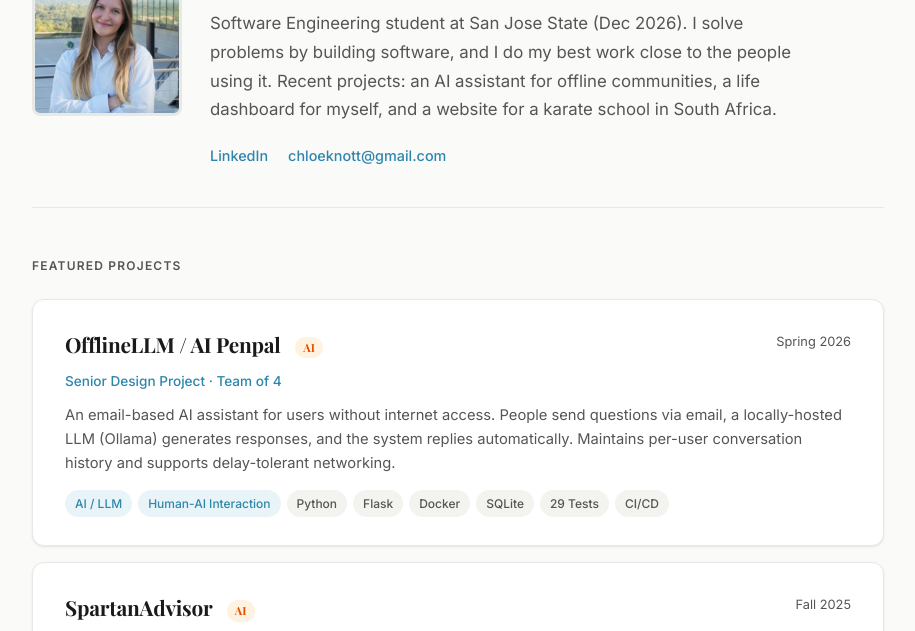
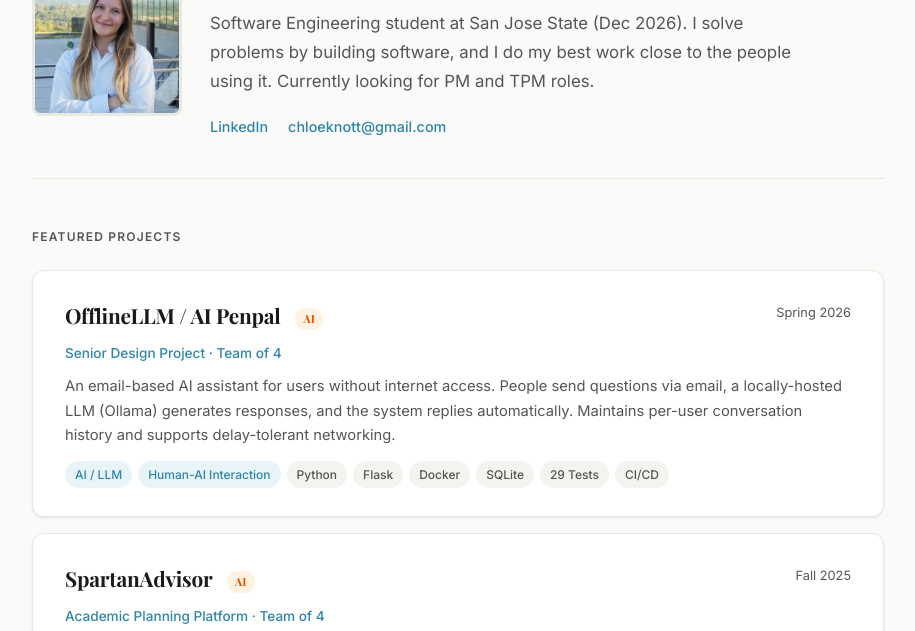
Before and after one commit to chloeknott/portfolio, a plain HTML site: page index.html in a window 1280 px wide. Shown: the part 124-755 px from the top of the page, without its empty margins (182-1097 px from the left). Drawn offline with nearby package versions, Linux system fonts and the light colour scheme.

Commit message:
Update bio

```diff
--- a/index.html
+++ b/index.html
@@ -253,7 +253,7 @@
         <img src="headshot.jpeg" alt="Chloe Knott" class="headshot" />
         <div>
       <h1>Chloe Knott</h1>
-      <p>Software Engineering student at San Jose State (Dec 2026). I solve problems by building software, and I do my best work close to the people using it. Recent projects: an AI assistant for offline communities, a life dashboard for myself, and a website for a karate school in South Africa.</p>
+      <p>Software Engineering student at San Jose State (Dec 2026). I solve problems by building software, and I do my best work close to the people using it. Currently looking for PM and TPM roles.</p>
       <div class="header-links">
         <a href="https://linkedin.com/in/chloeknott" target="_blank">LinkedIn</a>
         <a href="mailto:chloeknott@gmail.com">chloeknott@gmail.com</a>
```
